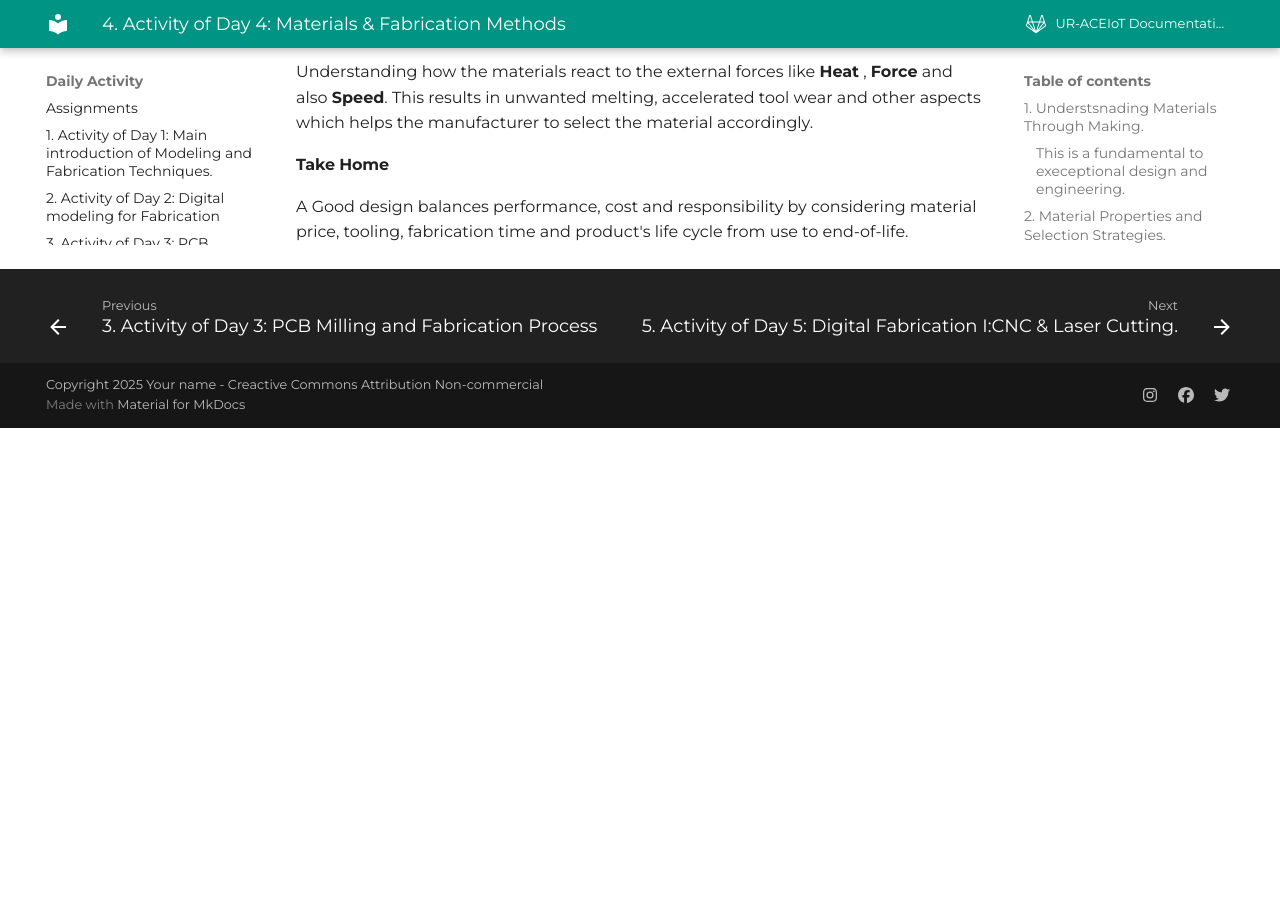
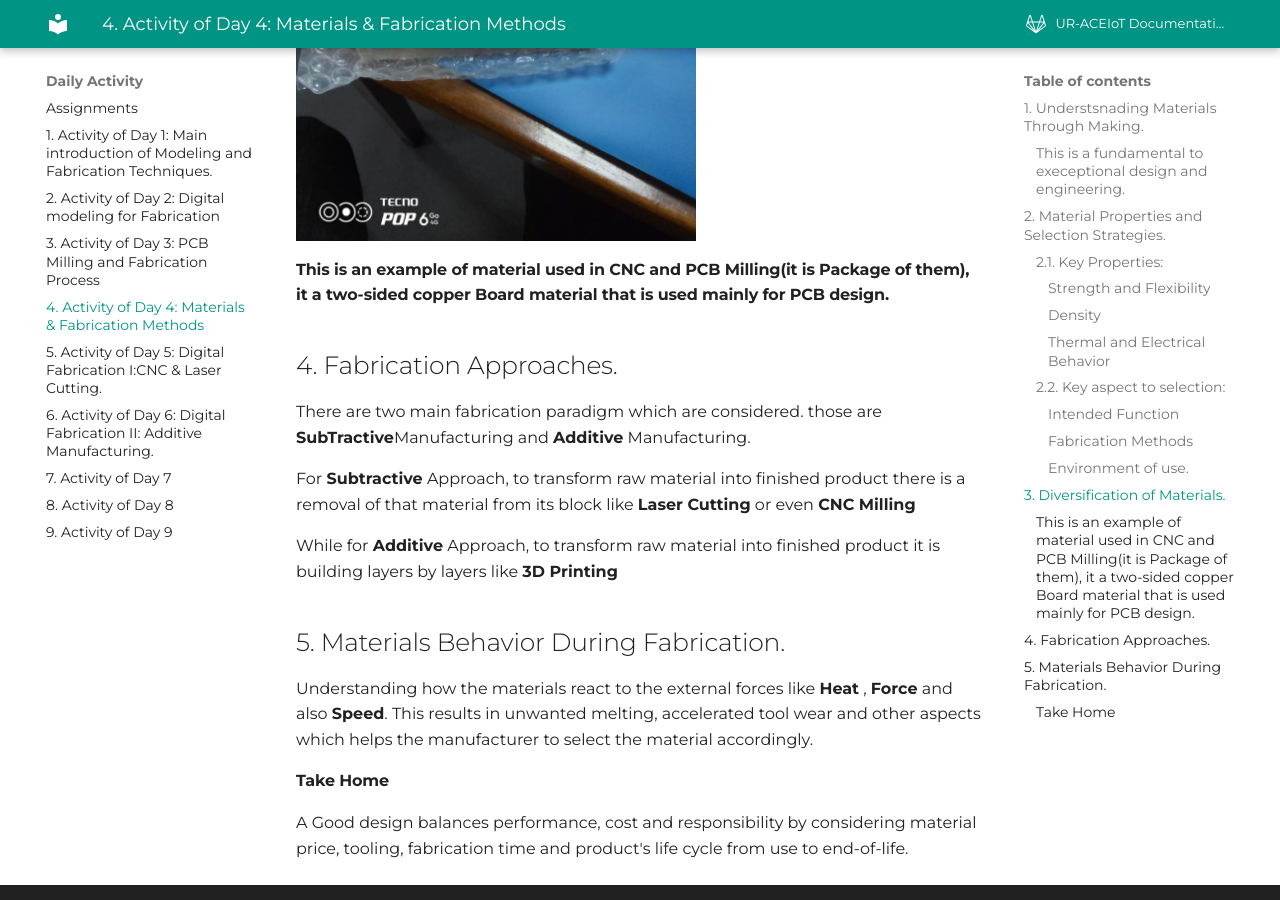
Before and after one commit to izesa/Modeling-and-Fabrication-Techniques, an MkDocs documentation site: the page built from docs/Daily-Activity/day_4.md, in a window 1280 px wide and 900 px high, scrolled down 2048 px. Built offline with MkDocs 1.6.1 and Material for MkDocs 9.7.7, drawn with Linux system fonts in a browser that asks for light colours; before the commit the page ends 2476 px from its top, so only the background shows below that.

Commit message:
modified:   docs/Daily-Activity/day_4.md modified:   docs/Daily-Activity/day_6.md new file:   docs/images/PCB_Board.jpeg

```diff
--- a/docs/Daily-Activity/day_4.md
+++ b/docs/Daily-Activity/day_4.md
@@ -25,6 +25,9 @@ The selection of Material also consider the ecosystem where the produced device
 ## 3. Diversification of Materials.
 There are different variations of materials which are used in Fabrication Process iether in IoT all even in Computing system aspects. outside the box we have some natural materials like **Wood** which is known for producing different things that are used in our daily life, we also have **Metal** also used for different things like knife,etc. Metal also is used in our IoT field where it regarded as Strenght and precision. There is also **Plastics** which is Lightweight and Adaptable. And Finally, there is **Composites** a substance which combine multiple materials to achieve propertis not found in individual components. for example: Fiberglass which is strong and Flexible.
 
+![Image](../images/PCB_Board.jpeg){ width=400 Height=300 align=middle }
+#### This is an example of material used in CNC and PCB Milling(it is Package of them), it a two-sided copper Board material that is used mainly for PCB design.
+
 ## 4. Fabrication Approaches.
 There are two main fabrication paradigm which are considered. those are **SubTractive**Manufacturing and **Additive** Manufacturing.
 
--- a/docs/Daily-Activity/day_6.md
+++ b/docs/Daily-Activity/day_6.md
@@ -1,4 +1,6 @@
-# 6. Activity of Day 6
+# 6. Activity of Day 6: Digital Fabrication II: Additive Manufacturing.
+## 1. Introduction with a Summary.
+
 
 ## Research
 
```
Also changed, not shown: docs/images/PCB_Board.jpeg (added).
